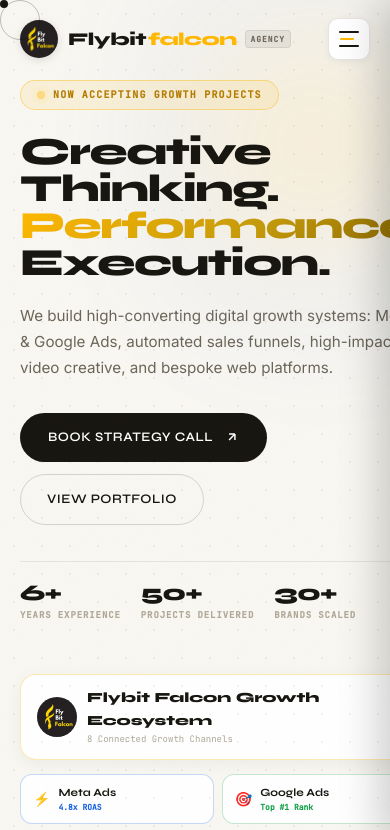
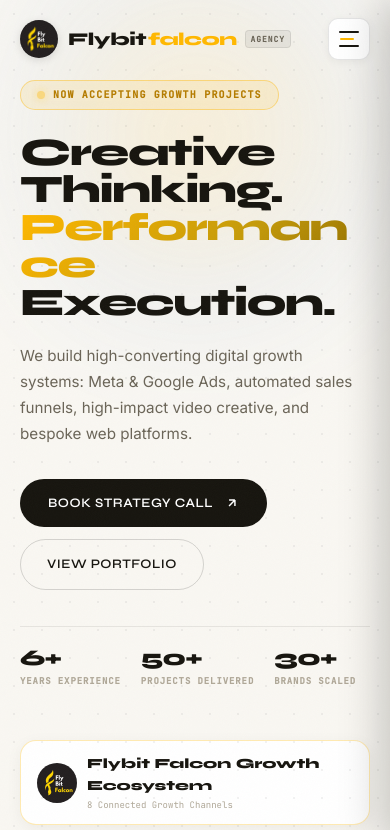
Before and after one commit to MdHuzaifa018/flybit_agency, a React (Vite) app: page / in a window 390 px wide. Shown: the top 830 px of the page. Built offline with nearby package versions, Linux system fonts and the light colour scheme.

Commit message:
Fix comprehensive mobile right overflow bugs: optimized grid minmax, fixed h1 font scaling, removed background transforms, and disabled custom cursor on mobile touch

```diff
--- a/src/components/About.jsx
+++ b/src/components/About.jsx
@@ -138,7 +138,7 @@
 
             {/* Two brand ecosystem grid */}
             <div className="reveal-up delay-3" style={{
-              display: 'grid', gridTemplateColumns: 'repeat(auto-fit, minmax(200px, 1fr))', gap: '14px', marginBottom: '36px',
+              display: 'grid', gridTemplateColumns: 'repeat(auto-fit, minmax(min(100%, 200px), 1fr))', gap: '14px', marginBottom: '36px',
             }}>
               <div style={{
                 padding: '18px', borderRadius: 'var(--radius-lg)',
--- a/src/components/Cursor.jsx
+++ b/src/components/Cursor.jsx
@@ -68,7 +68,7 @@
   return (
     <>
       {/* Dot */}
-      <div ref={dotRef} aria-hidden="true" style={{
+      <div ref={dotRef} className="hide-mobile" aria-hidden="true" style={{
         position: 'fixed', top: 0, left: 0,
         width: '8px', height: '8px', borderRadius: '50%',
         background: 'var(--text-primary)',
@@ -78,7 +78,7 @@
       }} />
 
       {/* Ring */}
-      <div ref={ringRef} aria-hidden="true" style={{
+      <div ref={ringRef} className="hide-mobile" aria-hidden="true" style={{
         position: 'fixed', top: 0, left: 0,
         width: '40px', height: '40px', borderRadius: '50%',
         border: '1.5px solid rgba(23,21,15,0.25)',
--- a/src/components/FlybitFalcon.jsx
+++ b/src/components/FlybitFalcon.jsx
@@ -32,7 +32,7 @@
           </p>
         </div>
 
-        <div style={{ display: 'grid', gridTemplateColumns: 'repeat(auto-fit, minmax(300px, 1fr))', gap: '20px', maxWidth: '900px', margin: '0 auto' }}>
+        <div style={{ display: 'grid', gridTemplateColumns: 'repeat(auto-fit, minmax(min(100%, 300px), 1fr))', gap: '20px', maxWidth: '900px', margin: '0 auto' }}>
           {/* Flybit Falcon */}
           <div className="reveal-up" style={{
             padding: 'clamp(2rem, 4vw, 3rem)', borderRadius: 'var(--radius-2xl)',
--- a/src/components/Footer.jsx
+++ b/src/components/Footer.jsx
@@ -62,7 +62,7 @@
         {/* Top row */}
         <div style={{
           display: 'grid',
-          gridTemplateColumns: 'repeat(auto-fit, minmax(220px, 1fr))',
+          gridTemplateColumns: 'repeat(auto-fit, minmax(min(100%, 220px), 1fr))',
           gap: 'clamp(2rem, 4vw, 5rem)',
           paddingBottom: 'clamp(3rem, 6vw, 5rem)',
           borderBottom: '1px solid rgba(255,255,255,0.1)',
--- a/src/components/Hero.jsx
+++ b/src/components/Hero.jsx
@@ -241,7 +241,6 @@
       <div style={{
         position: 'absolute', top: '-15%', right: 0,
         width: '600px', maxWidth: '100%', height: '600px', maxHeight: '100%',
-        transform: 'translateX(30%)',
         borderRadius: '50%',
         background: 'radial-gradient(circle, rgba(255, 184, 0, 0.12) 0%, rgba(26, 101, 227, 0.04) 50%, transparent 70%)',
         pointerEvents: 'none',
@@ -251,7 +250,7 @@
       {/* Main Responsive Grid */}
       <div className="hero-responsive-grid container">
         {/* Left Column — Text & CTAs */}
-        <div style={{ position: 'relative', zIndex: 10 }}>
+        <div style={{ position: 'relative', zIndex: 10, minWidth: 0 }}>
           {/* Eyebrow badge */}
           <div style={{
             display: 'inline-flex', alignItems: 'center', gap: '8px',
@@ -279,12 +278,14 @@
           {/* Headline */}
           <h1 style={{
             fontFamily: 'var(--font-display)',
-            fontSize: 'clamp(2.4rem, 5.5vw, 5.2rem)',
+            fontSize: 'clamp(1.8rem, 10vw, 5.2rem)',
             fontWeight: '800',
             lineHeight: '0.96',
             letterSpacing: '-0.035em',
             color: 'var(--text-primary)',
             marginBottom: '22px',
+            wordWrap: 'break-word',
+            overflowWrap: 'break-word',
           }}>
             <span style={{ display: 'block' }}>Creative</span>
             <span style={{ display: 'block' }}>Thinking.</span>
--- a/src/components/Portfolio.jsx
+++ b/src/components/Portfolio.jsx
@@ -220,7 +220,7 @@
         {/* Portfolio grid */}
         <div style={{
           display: 'grid',
-          gridTemplateColumns: 'repeat(auto-fill, minmax(300px, 1fr))',
+          gridTemplateColumns: 'repeat(auto-fill, minmax(min(100%, 300px), 1fr))',
           gap: '20px',
         }}>
           {filtered.map((item, i) => (
--- a/src/components/SocialProof.jsx
+++ b/src/components/SocialProof.jsx
@@ -73,7 +73,7 @@
       <div className="container" style={{ paddingBlock: 'clamp(3rem, 6vw, 5rem)' }}>
         <div style={{
           display: 'grid',
-          gridTemplateColumns: 'repeat(auto-fit, minmax(140px, 1fr))',
+          gridTemplateColumns: 'repeat(auto-fit, minmax(min(100%, 140px), 1fr))',
           gap: '1px',
           background: 'var(--border-subtle)',
           border: '1px solid var(--border-subtle)',
--- a/src/components/Testimonials.jsx
+++ b/src/components/Testimonials.jsx
@@ -106,7 +106,6 @@
       <div style={{
         position: 'absolute', top: '10%', right: 0,
         width: '600px', maxWidth: '100%', height: '600px', maxHeight: '100%', borderRadius: '50%',
-        transform: 'translateX(30%)',
         background: 'radial-gradient(circle, rgba(255, 184, 0, 0.06) 0%, transparent 70%)',
         pointerEvents: 'none',
       }} />
@@ -301,7 +300,7 @@
         {/* Responsive Grid of All Reviews */}
         <div style={{
           display: 'grid',
-          gridTemplateColumns: 'repeat(auto-fit, minmax(280px, 1fr))',
+          gridTemplateColumns: 'repeat(auto-fit, minmax(min(100%, 280px), 1fr))',
           gap: '16px',
         }}>
           {REVIEWS.map((rev, idx) => (
--- a/src/components/WhyUs.jsx
+++ b/src/components/WhyUs.jsx
@@ -54,7 +54,7 @@
           </p>
         </div>
 
-        <div style={{ display: 'grid', gridTemplateColumns: 'repeat(auto-fit, minmax(260px, 1fr))', gap: '20px' }}>
+        <div style={{ display: 'grid', gridTemplateColumns: 'repeat(auto-fit, minmax(min(100%, 260px), 1fr))', gap: '20px' }}>
           {PILLARS.map((pillar, i) => (
             <div key={pillar.title} className="reveal-up"
               style={{
--- a/src/index.css
+++ b/src/index.css
@@ -119,6 +119,8 @@
   color: var(--text-primary);
   font-size: var(--text-base);
   line-height: 1.6;
+  word-wrap: break-word;
+  overflow-wrap: break-word;
   cursor: none; /* custom cursor handles this */
 }
 
```
